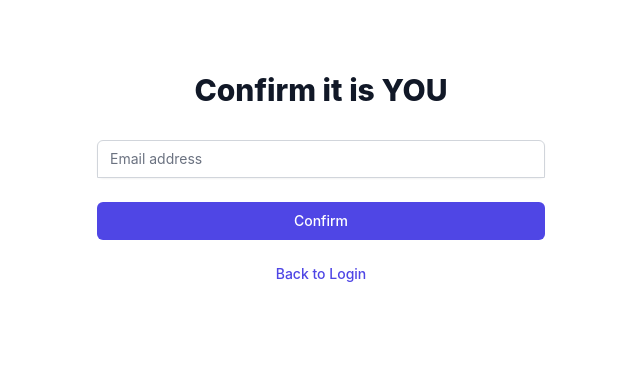
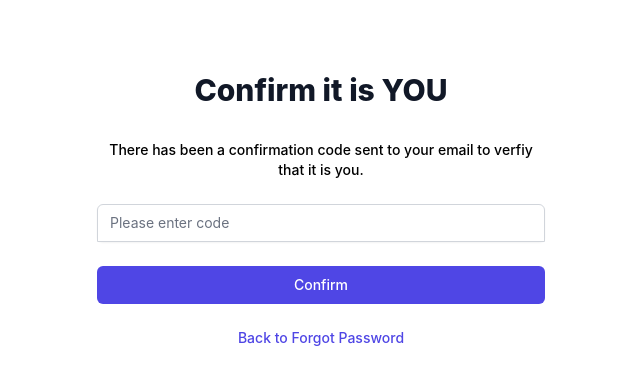
Before and after one commit to COS301-SE-2022/CryptoHub, a Next.js app in the folder client/: page /forgotPasswordConfirmation in a window 1280 px wide. Shown: the top 384 px of the page, without its empty margins (319-959 px from the left). Built offline with nearby package versions, Linux system fonts and the light colour scheme.

Commit message:
updated forgotPasswordConfirmation.js

```diff
--- a/client/pages/forgotPassword.js
+++ b/client/pages/forgotPassword.js
@@ -25,9 +25,6 @@ function forgotPassword() {
                 <input type="hidden" name="remember" defaultValue="true" />
                 <div className="rounded-md shadow-sm -space-y-px">
                   <div>
-                    <label htmlFor="email-address" className="sr-only">
-                      Email address
-                    </label>
                     <input
                       id="email-address"
                       name="email"
--- a/client/pages/forgotPasswordConfirmation.js
+++ b/client/pages/forgotPasswordConfirmation.js
@@ -17,25 +17,34 @@ function forgotPasswordConfirmation() {
           <div className="min-h-full flex items-center justify-center py-12 px-4 sm:px-6 lg:px-8">
             <div className="max-w-md w-full space-y-8">
               <div>
-                <h2 className="mt-6 text-center text-3xl font-extrabold text-gray-900">
+                <h2 className="mt-6 text-center text-3xl font-extrabold text-gray-900 colour-black">
                   Confirm it is YOU
                 </h2>
               </div>
               <form className="mt-8 space-y-6" >
+
+
+              <div className="flex items-center justify-center">
+              <div className="text-sm">
+                <p
+                  className=" colour-black text-center font-medium"
+                >
+                There has been a confirmation code sent to your email to verfiy that it is you.
+                </p>
+              </div>
+            </div>
+
                 <input type="hidden" name="remember" defaultValue="true" />
                 <div className="rounded-md shadow-sm -space-y-px">
                   <div>
-                    <label htmlFor="email-address" className="sr-only">
-                      Email address
-                    </label>
                     <input
-                      id="email-address"
+                      id="confirmation-Code"
                       name="email"
                       type="email"
                       autoComplete="email"
                       required
                       className="appearance-none rounded-none relative block w-full px-3 py-2 border border-gray-300 placeholder-gray-500 text-gray-900 rounded-t-md focus:outline-none focus:ring-indigo-500 focus:border-indigo-500 focus:z-10 sm:text-sm"
-                      placeholder="Email address"
+                      placeholder="Please enter code"
                       onChange={(e) => {
                         setEmail(e.target.value);
                       }}
@@ -59,10 +68,10 @@ function forgotPasswordConfirmation() {
                 <div className="flex items-center justify-center">
               <div className="text-sm">
                 <a
-                  href="/login"
+                  href="/forgotPassword"
                   className="font-medium text-indigo-600 hover:text-indigo-500"
                 >
-                  Back to Login
+                  Back to Forgot Password
                 </a>
               </div>
             </div>
```
